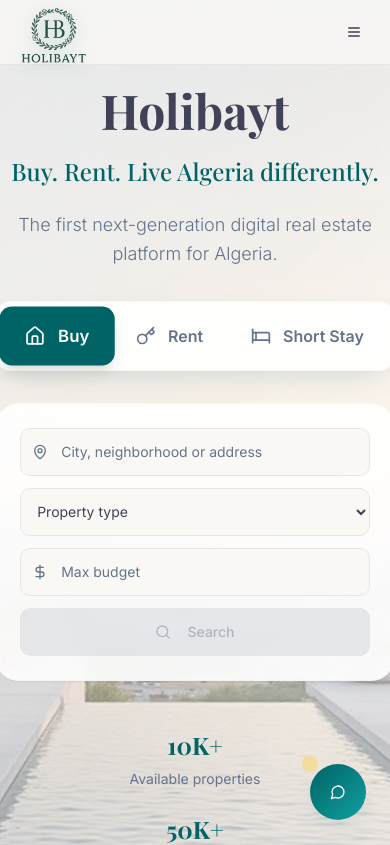
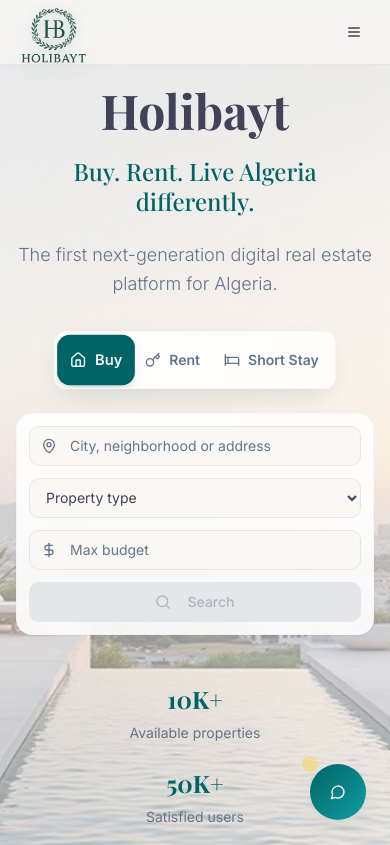
Before and after one commit to EdulogyIT/HOLIBAYT, a React (Vite) app: page / in a window 390 px wide. Shown: the top 845 px of the page. Built offline with nearby package versions, Linux system fonts and the light colour scheme.

Commit message:
Make search bar mobile-friendly
Adjusted search bar size and layout for mobile compatibility.

```diff
--- a/src/components/HeroSection.tsx
+++ b/src/components/HeroSection.tsx
@@ -140,7 +140,7 @@ const HeroSection = () => {
           <>
             <div className="flex-1">
               <select
-                className="w-full h-12 px-3 py-2 bg-background border border-input rounded-md font-inter text-sm text-foreground focus:outline-none focus:ring-2 focus:ring-ring focus:border-transparent ring-offset-background"
+                className="w-full h-10 sm:h-12 px-3 py-2 bg-background border border-input rounded-md font-inter text-sm text-foreground focus:outline-none focus:ring-2 focus:ring-ring focus:border-transparent ring-offset-background"
                 value={formData.propertyType}
                 onChange={(e) => updateFormField('propertyType', e.target.value)}
               >
@@ -157,7 +157,7 @@ const HeroSection = () => {
                 <Input
                   type="text"
                   placeholder={t('maxBudget')}
-                  className="h-12 pl-10 font-inter text-sm"
+                  className="h-10 sm:h-12 pl-10 font-inter text-sm"
                   value={formData.budget}
                   onChange={(e) => updateFormField('budget', e.target.value)}
                 />
@@ -170,7 +170,7 @@ const HeroSection = () => {
           <>
             <div className="flex-1">
               <select
-                className="w-full h-12 px-3 py-2 bg-background border border-input rounded-md font-inter text-sm text-foreground focus:outline-none focus:ring-2 focus:ring-ring focus:border-transparent ring-offset-background"
+                className="w-full h-10 sm:h-12 px-3 py-2 bg-background border border-input rounded-md font-inter text-sm text-foreground focus:outline-none focus:ring-2 focus:ring-ring focus:border-transparent ring-offset-background"
                 value={formData.housingType}
                 onChange={(e) => updateFormField('housingType', e.target.value)}
               >
@@ -187,7 +187,7 @@ const HeroSection = () => {
                 <Input
                   type="text"
                   placeholder={t('maxRentMonth')}
-                  className="h-12 pl-10 font-inter text-sm"
+                  className="h-10 sm:h-12 pl-10 font-inter text-sm"
                   value={formData.maxRent}
                   onChange={(e) => updateFormField('maxRent', e.target.value)}
                 />
@@ -197,19 +197,19 @@ const HeroSection = () => {
         );
       case 'stay':
         return (
-          <div className="flex flex-1 gap-2">
+          <div className="flex flex-col sm:flex-row flex-1 gap-2 sm:gap-3">
             <div className="flex-1">
               <Popover>
                 <PopoverTrigger asChild>
                 <Button
                     variant="outline"
                     className={cn(
-                      "w-full justify-start text-left font-inter text-sm h-12 bg-background border border-input",
+                      "w-full justify-start text-left font-inter text-sm h-10 sm:h-12 bg-background border border-input",
                       !formData.dateRange?.from && "text-muted-foreground"
                     )}
                   >
                     <CalendarIcon className="mr-2 h-4 w-4" />
-                    {formData.dateRange?.from ? format(formData.dateRange.from, "dd/MM/yy") : t('checkIn')}
+                    <span className="truncate">{formData.dateRange?.from ? format(formData.dateRange.from, "dd/MM/yy") : t('checkIn')}</span>
                   </Button>
                 </PopoverTrigger>
                 <PopoverContent className="w-auto p-0" align="start">
@@ -227,13 +227,13 @@ const HeroSection = () => {
                 <Button
                     variant="outline"
                     className={cn(
-                      "w-full justify-start text-left font-inter text-sm h-12 bg-background border border-input",
+                      "w-full justify-start text-left font-inter text-sm h-10 sm:h-12 bg-background border border-input",
                       !formData.dateRange?.to && "text-muted-foreground"
                     )}
                     disabled={!formData.dateRange?.from}
                   >
                     <CalendarIcon className="mr-2 h-4 w-4" />
-                    {formData.dateRange?.to ? format(formData.dateRange.to, "dd/MM/yy") : t('checkOut')}
+                    <span className="truncate">{formData.dateRange?.to ? format(formData.dateRange.to, "dd/MM/yy") : t('checkOut')}</span>
                   </Button>
                 </PopoverTrigger>
                 <PopoverContent className="w-auto p-0" align="start">
@@ -251,7 +251,7 @@ const HeroSection = () => {
                 <Input
                   type="text"
                   placeholder={t('travelers')}
-                  className="h-12 pl-10 font-inter text-sm"
+                  className="h-10 sm:h-12 pl-10 font-inter text-sm"
                   value={formData.travelers}
                   onChange={(e) => updateFormField('travelers', e.target.value)}
                 />
@@ -324,21 +324,21 @@ const HeroSection = () => {
           </div>
 
           {/* Mode Selector */}
-          <div className="mb-8">
-            <div className="inline-flex bg-card/90 backdrop-blur-md rounded-2xl p-1.5 border border-border/30 shadow-elegant">
+          <div className="mb-6 sm:mb-8">
+            <div className="inline-flex bg-card/90 backdrop-blur-md rounded-xl sm:rounded-2xl p-1 sm:p-1.5 border border-border/30 shadow-elegant overflow-x-auto max-w-full">
               {modes.map((mode) => {
                 const IconComponent = mode.icon;
                 return (
                   <button
                     key={mode.id}
                     onClick={() => setSelectedMode(mode.id)}
-                    className={`flex items-center gap-3 px-6 py-4 rounded-xl font-inter font-semibold text-base transition-all duration-300 min-h-[56px] ${
+                    className={`flex items-center gap-2 sm:gap-3 px-3 sm:px-6 py-3 sm:py-4 rounded-lg sm:rounded-xl font-inter font-semibold text-sm sm:text-base transition-all duration-300 min-h-[48px] sm:min-h-[56px] ${
                       selectedMode === mode.id
                         ? 'bg-primary text-primary-foreground shadow-lg scale-105'
                         : 'text-muted-foreground hover:text-foreground hover:bg-muted/30'
                     }`}
                   >
-                    <IconComponent className="h-5 w-5" />
+                    <IconComponent className="h-4 w-4 sm:h-5 sm:w-5" />
                     <span className="whitespace-nowrap">{mode.label}</span>
                   </button>
                 );
@@ -347,8 +347,8 @@ const HeroSection = () => {
           </div>
 
           {/* Dynamic Search Card */}
-          <Card className="max-w-6xl mx-auto p-6 md:p-8 bg-card/90 backdrop-blur-md border-border/30 shadow-elegant rounded-3xl">
-            <div className="flex flex-col lg:flex-row gap-3 md:gap-4">
+          <Card className="max-w-6xl mx-auto p-3 sm:p-4 md:p-6 lg:p-8 bg-card/90 backdrop-blur-md border-border/30 shadow-elegant rounded-2xl sm:rounded-3xl">
+            <div className="flex flex-col gap-3 sm:gap-4 lg:flex-row">
               {/* Location Input */}
               <div className="flex-2 relative">
                 <MapPin className="absolute left-3 top-1/2 transform -translate-y-1/2 text-muted-foreground h-4 w-4" />
@@ -357,26 +357,28 @@ const HeroSection = () => {
                   placeholder={getSearchPlaceholder()}
                   value={formData.location}
                   onChange={(e) => updateFormField('location', e.target.value)}
-                  className="h-12 pl-10 font-inter text-sm bg-background border border-input"
+                  className="h-10 sm:h-12 pl-10 font-inter text-sm bg-background border border-input"
                 />
               </div>
 
               {/* Dynamic Fields */}
-              {renderSearchFields()}
+              <div className="flex flex-col sm:flex-row gap-3 sm:gap-4 lg:flex-1">
+                {renderSearchFields()}
+              </div>
 
               {/* Search Button */}
               <Button
                 onClick={handleSearch}
                 disabled={!isFormValid()}
                 className={cn(
-                  "h-12 px-8 font-inter font-medium transition-all duration-300",
+                  "h-10 sm:h-12 px-4 sm:px-8 font-inter font-medium transition-all duration-300 w-full sm:w-auto lg:min-w-[120px]",
                   isFormValid()
                     ? "bg-gradient-primary hover:shadow-elegant text-white"
                     : "bg-gray-300 text-gray-500 cursor-not-allowed"
                 )}
               >
-                <Search className="mr-2 h-5 w-5" />
-                {t('search')}
+                <Search className="mr-2 h-4 w-4 sm:h-5 sm:w-5" />
+                <span className="text-sm sm:text-base">{t('search')}</span>
               </Button>
             </div>
           </Card>
```
